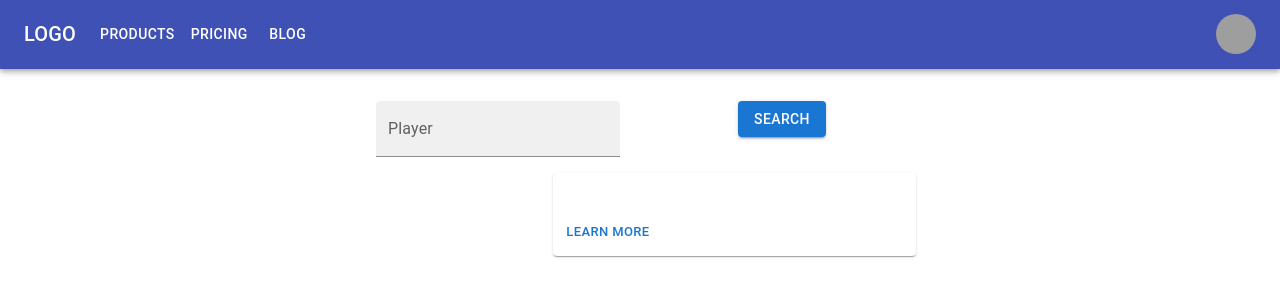
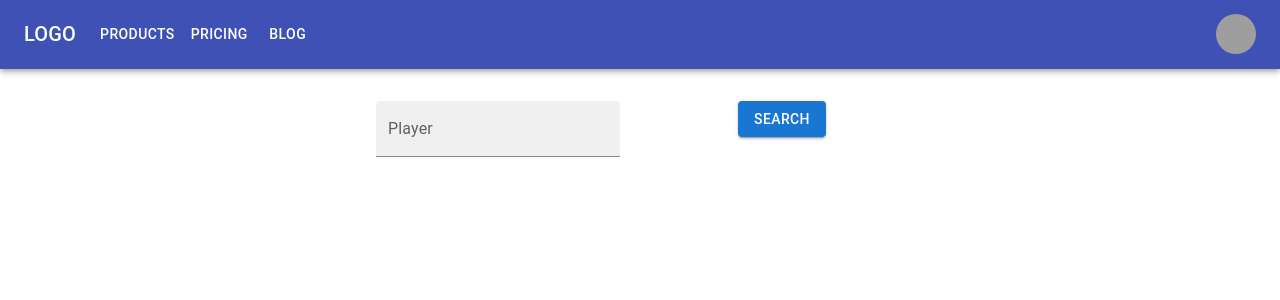
Before and after one commit to cawleygl/baseball-app, a React (Create React App) app: page / in a window 1280 px wide. Shown: the top 300 px of the page. Built offline with nearby package versions, Linux system fonts and the light colour scheme; grey boxes are pictures that could not be loaded.

Commit message:
render card if player is selected

```diff
--- a/src/pages/LandingPage.js
+++ b/src/pages/LandingPage.js
@@ -7,7 +7,7 @@ function LandingPage() {
 
   const [player, setPlayer] = useState('');
   const [searchResults, setSearchResults] = useState([]);
-  const [selectedPlayer, setSelectedPlayer] = useState('');
+  const [selectedPlayer, setSelectedPlayer] = useState(null);
 
   useEffect(() => {
     console.log("SelectedPlayer:", selectedPlayer);
@@ -69,10 +69,11 @@ function LandingPage() {
         </ButtonGroup>
 
       </Grid>
+      {selectedPlayer ?
       <Grid item xs={8}>
         <Card {...selectedPlayer} />
       </Grid>
-
+      : null }
     </Grid>
   )
 }
```
